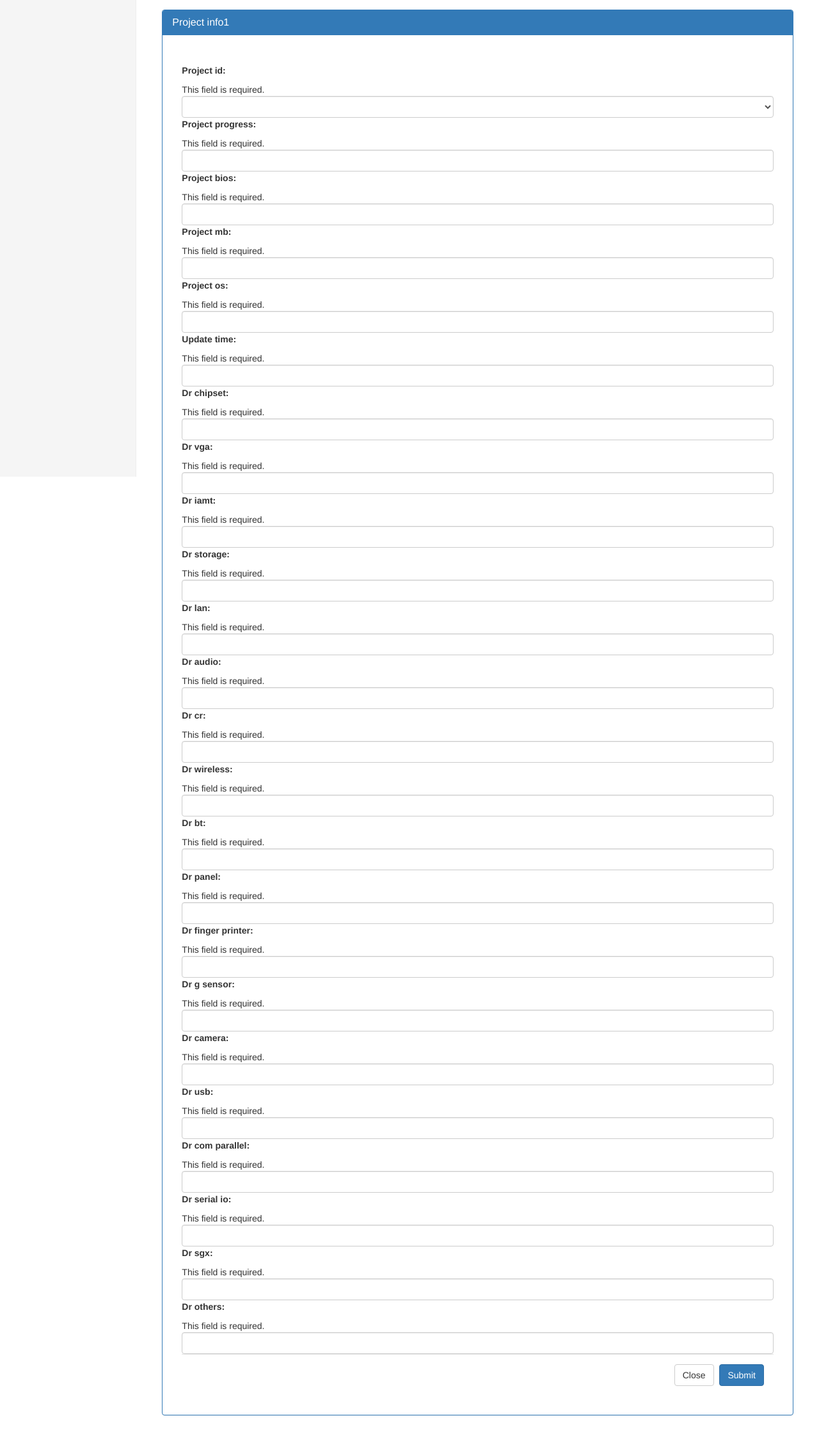
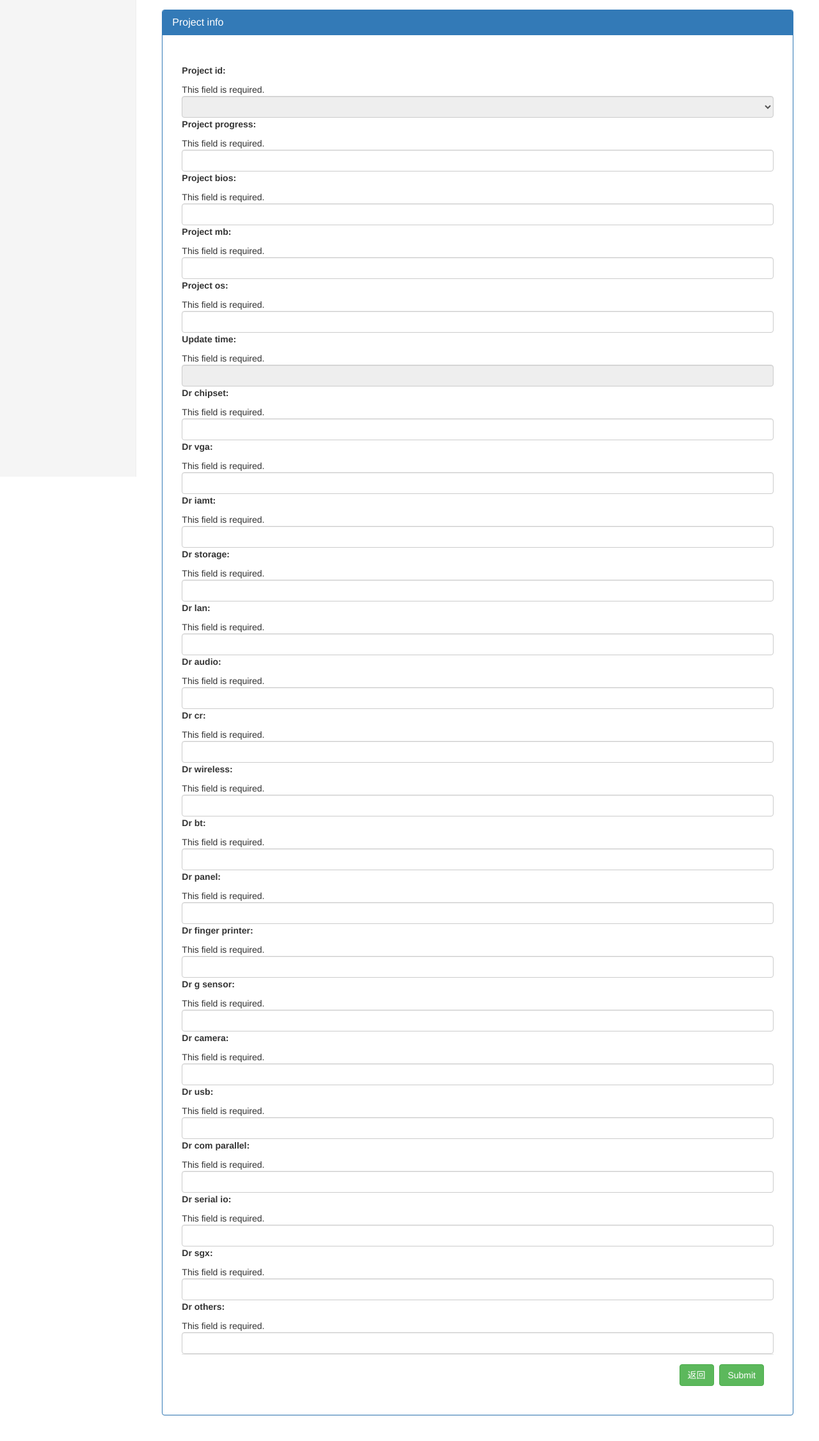
Before and after one commit to askayoyooo/work, a Django app: page /online_test/edit_project_info/1/ in a window 1280 px wide. Shown: the part 55-2307 px from the top of the page at 64% size. Run offline with Django 3.2, Linux system fonts and the light colour scheme; data that the repository does not hold is empty; style sheets or scripts are compiled from the project's sources; some libraries are stand-ins or nearby versions.

Commit message:
ProjectInfo management

```diff
--- a/onlinesytem/online_test/forms.py
+++ b/onlinesytem/online_test/forms.py
@@ -54,12 +54,13 @@ class ProjectForm(Form):
 
 
 class ProjectInfoForm(Form):
+
     # project_id = fields.IntegerField(
     #     widget=widgets.Select(choices=models.Project.objects.values_list('id', 'project_name').filter(),
     #                           attrs={'class': 'form-control'})
     # )
     project_id = fields.IntegerField(
-        widget=widgets.Select( attrs={'class': 'form-control'})
+        widget=widgets.Select(attrs={'class': 'form-control'})
     )
     # project_id = fields.CharField(
     #     widget=widgets.TextInput(attrs={'class': 'form-control'}),
@@ -77,7 +78,7 @@ class ProjectInfoForm(Form):
         widget=widgets.TextInput(attrs={'class': 'form-control'}),
     )
     update_time = fields.DateTimeField(
-        widget=widgets.TextInput(attrs={'class': 'form-control'}),
+        widget=widgets.TextInput(attrs={'class': 'form-control'})
     )
     dr_chipset = fields.CharField(
         widget=widgets.TextInput(attrs={'class': 'form-control'}),
--- a/onlinesytem/online_test/views.py
+++ b/onlinesytem/online_test/views.py
@@ -33,8 +33,10 @@ def add_project(request):
     else:
         obj = ProjectForm(request.POST)
         if obj.is_valid():
-            # print(obj.cleaned_data)
-            models.Project.objects.create(**obj.cleaned_data)
+            p = models.Project.objects.create(**obj.cleaned_data)
+            # 创建project 的同时创建一个对应的project_info
+            pf = models.ProjectInfo(project_id=p.id)
+            pf.save()
             return redirect('projects')
         return render(request, 'online_test/add_project.html', {'obj': obj})
 
@@ -67,15 +69,16 @@ def add_project_info(request, nid):
 
 def edit_project_info(request, nid):
     if request.method == "GET":
-        ret = models.ProjectInfo.objects.filter(id=nid).values().first()
+        ret = models.ProjectInfo.objects.filter(project_id=nid).values().last()
+        print(ret)
         obj_info = ProjectInfoForm(ret, nid)
         print('get')
         return render(request, 'online_test/edit_project_info.html', {'nid': nid, 'obj_info': obj_info})
     else:
         print('post1')
         obj_info = ProjectInfoForm(request.POST, nid)
-
         if obj_info.is_valid():
+            print(obj_info)
             # models.ProjectInfo.objects.filter(id=nid).update(**obj_info.cleaned_data)
             models.ProjectInfo.objects.create(**obj_info.cleaned_data)
             print('post2=======================')
--- a/onlinesytem/templates/online_test/edit_project_info.html
+++ b/onlinesytem/templates/online_test/edit_project_info.html
@@ -1,7 +1,7 @@
 {% extends 'index.html' %}
 {% block page-content %}
     <div class="panel panel-primary">
-        <div class="panel-heading "><h3 class="panel-title">Project info{{ nid }}</h3></div>
+        <div class="panel-heading "><h3 class="panel-title">Project info</h3></div>
         <div class="panel-body ">
             <div class="row" style="margin-bottom: 15px">
 
@@ -12,8 +12,8 @@
                     {% csrf_token %}
                     {{ obj_info }}
                     <div class="modal-footer">
-                        <button type="button" class="btn btn-default">Close</button>
-                        <input type="submit" class="btn btn-primary">
+                        <button type="button" class="btn btn-success" onclick="window.location.href='../../projects'">返回</button>
+                        <input type="submit" class="btn btn-success">
                     </div>
                 </form>
 
@@ -25,6 +25,8 @@
 
     </div>
     <script>
-
+    $('#id_project_id, #id_update_time').attr('readonly', 'true')
+    $('[selected]').prevAll().remove();
+    $('[selected]').nextAll().remove();
     </script>
 {% endblock %}
```
Also changed, not shown: onlinesytem/templates/online_test/projects.html (+7 -13 lines).
